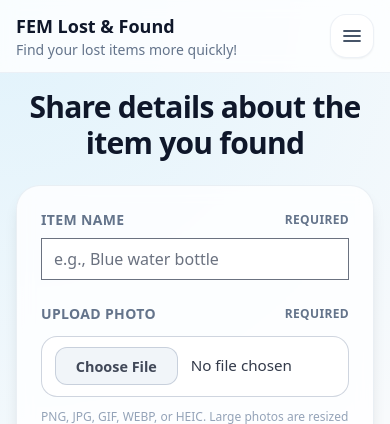
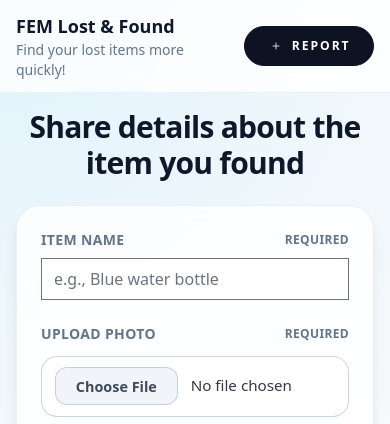
Before and after one commit to taemincode/lostfound, a Flask app: page /report in a window 390 px wide. Shown: the top 424 px of the page. Run offline with Flask 3, Linux system fonts and the light colour scheme; some libraries are stand-ins or nearby versions.

Commit message:
Enhance navigation with new report button styling, improve mobile layout, and streamline JavaScript for better performance

```diff
--- a/static/style.css
+++ b/static/style.css
@@ -197,6 +197,82 @@ body {
   outline: none;
 }
 
+.nav-link--active {
+  color: #2554d0;
+  background: rgba(47, 109, 251, 0.16);
+  box-shadow: 0 14px 34px -28px rgba(47, 109, 251, 0.45);
+}
+
+.nav-actions {
+  display: inline-flex;
+  align-items: center;
+  justify-content: flex-end;
+  gap: 0.75rem;
+  margin-left: auto;
+}
+
+.nav-report {
+  display: inline-flex;
+  align-items: center;
+  justify-content: center;
+  gap: 0.4rem;
+  padding: 0.6rem 1.45rem;
+  border-radius: 999px;
+  border: 1px solid #0d1322;
+  background: #11192c;
+  color: #ffffff;
+  font-size: 0.78rem;
+  font-weight: 600;
+  letter-spacing: 0.18em;
+  text-transform: uppercase;
+  text-decoration: none;
+  box-shadow: 0 20px 44px -28px rgba(17, 25, 44, 0.6);
+  transition: transform 0.25s ease, box-shadow 0.25s ease, background 0.25s ease, border-color 0.25s ease, color 0.25s ease;
+}
+
+.nav-report--active {
+  background: #0d1322;
+  border-color: #0d1322;
+  box-shadow: 0 24px 52px -30px rgba(13, 19, 34, 0.65);
+}
+
+.nav-report:hover,
+.nav-report:focus-visible {
+  transform: translateY(-2px);
+  background: #0d1322;
+  border-color: #0d1322;
+  box-shadow: 0 26px 56px -28px rgba(13, 19, 34, 0.6);
+  outline: none;
+}
+
+.nav-report:hover .nav-report__icon,
+.nav-report:focus-visible .nav-report__icon {
+  transform: translateY(-1px);
+}
+
+.nav-report__icon {
+  display: inline-flex;
+  align-items: center;
+  justify-content: center;
+  width: 18px;
+  height: 18px;
+  border-radius: 0;
+  background: transparent;
+  border: 0;
+  transition: transform 0.25s ease;
+}
+
+.nav-report__icon svg {
+  width: 12px;
+  height: 12px;
+  stroke: currentColor;
+}
+
+.nav-report__label {
+  position: relative;
+  z-index: 1;
+}
+
 .nav-pill {
   min-width: 0;
   padding: 0.55rem 1.5rem;
@@ -211,11 +287,6 @@ body {
   color: #ffffff;
   border-color: #0d1322;
   box-shadow: 0 24px 54px -30px rgba(13, 19, 34, 0.65);
-}
-
-.mobile-nav-panel .nav-pill {
-  width: 100%;
-  justify-content: center;
 }
 
 .status-toggle {
@@ -356,6 +427,31 @@ body {
   .claim-pill__icon svg {
     width: 12px;
     height: 12px;
+  }
+}
+
+@media (max-width: 640px) {
+  .nav-actions {
+    gap: 0.5rem;
+    padding: 0;
+  }
+
+  .nav-report {
+    width: 100%;
+    justify-content: center;
+    padding: 0.62rem 1.4rem;
+    font-size: 0.76rem;
+    letter-spacing: 0.16em;
+  }
+
+  .nav-report__icon {
+    width: 18px;
+    height: 18px;
+  }
+
+  .nav-report__icon svg {
+    width: 10px;
+    height: 10px;
   }
 }
 
--- a/templates/layout.html
+++ b/templates/layout.html
@@ -46,25 +46,20 @@
               <span class="text-sm font-medium text-slate-500">Find your lost items more quickly!</span>
             </span>
           </a>
-          <div class="flex items-center gap-2 md:hidden">
-            <button type="button" class="inline-flex h-11 w-11 items-center justify-center rounded-2xl border border-slate-200/60 bg-white text-slate-600 shadow-sm transition hover:border-primary-200 hover:text-primary-600 focus-visible:outline-none focus-visible:ring-2 focus-visible:ring-primary-400" id="navToggle" aria-expanded="false" aria-controls="primaryNavigation" aria-label="Toggle navigation">
-              <svg class="h-6 w-6" viewBox="0 0 24 24" fill="none" stroke="currentColor" stroke-width="1.8" stroke-linecap="round" stroke-linejoin="round" aria-hidden="true">
-                <path d="M4 7h16M4 12h16M4 17h16" />
-              </svg>
-            </button>
-          </div>
-          <nav id="primaryNavigation" class="hidden flex-1 items-center justify-end gap-6 text-sm font-medium md:flex">
-            <a href="{{ url_for('index') }}" class="nav-link">Home</a>
-            <div class="hidden items-center gap-2 md:flex">
-              <a href="{{ url_for('report') }}" class="status-pill status-pill--active nav-pill" aria-label="Submit a new report">Report</a>
-            </div>
+          {% set current_endpoint = request.endpoint or '' %}
+          {% set on_report = current_endpoint == 'report' %}
+          <nav id="primaryNavigation" class="nav-actions">
+            <a href="{{ url_for('report') }}" class="nav-report{% if on_report %} nav-report--active{% endif %}" aria-label="Submit a new report"{% if on_report %} aria-current="page"{% endif %}>
+              <span class="nav-report__icon" aria-hidden="true">
+                <svg viewBox="0 0 20 20" fill="none" stroke="currentColor" stroke-width="1.6" stroke-linecap="round" stroke-linejoin="round">
+                  <path d="M10 4v12" />
+                  <path d="M4 10h12" />
+                </svg>
+              </span>
+              <span class="nav-report__label">Report</span>
+            </a>
           </nav>
         </div>
-        <div id="mobileNavPanel" class="mx-4 mb-3 hidden flex-col gap-2 rounded-2xl border border-slate-200/70 bg-white/95 p-3 text-sm font-medium shadow-lg shadow-primary-500/5 transition md:hidden" data-open="false" hidden aria-hidden="true">
-          <a href="{{ url_for('index') }}" class="nav-link">Home</a>
-          <a href="{{ url_for('report') }}" class="status-pill status-pill--active nav-pill" aria-label="Submit a new report">Report</a>
-        </div>
-        <div id="mobileNavBackdrop" class="fixed inset-0 z-30 hidden bg-slate-900/30 opacity-0 backdrop-blur-sm transition-opacity duration-200 md:hidden" hidden aria-hidden="true"></div>
       </header>
 
       <main class="flex-1">
@@ -119,51 +114,7 @@
     <script src="{{ url_for('static', filename='script.js') }}" defer></script>
     <script>
       (function () {
-        const navToggle = document.getElementById('navToggle');
-        const navPanel = document.getElementById('mobileNavPanel');
-        const navBackdrop = document.getElementById('mobileNavBackdrop');
-        const navLinks = navPanel ? navPanel.querySelectorAll('a[href]') : [];
         const toastContainer = document.getElementById('flashMessages');
-
-        const setNavState = (nextOpen) => {
-          if (!navPanel || !navToggle) return;
-          const isOpen = Boolean(nextOpen);
-          navPanel.dataset.open = String(isOpen);
-          navToggle.setAttribute('aria-expanded', String(isOpen));
-          navPanel.classList.toggle('hidden', !isOpen);
-          navPanel.toggleAttribute('hidden', !isOpen);
-          navPanel.setAttribute('aria-hidden', String(!isOpen));
-
-          if (navBackdrop) {
-            navBackdrop.dataset.open = String(isOpen);
-            navBackdrop.classList.toggle('hidden', !isOpen);
-            navBackdrop.toggleAttribute('hidden', !isOpen);
-            navBackdrop.setAttribute('aria-hidden', String(!isOpen));
-          }
-        };
-
-        const toggleNav = () => {
-          if (!navPanel) return;
-          const nextOpen = navPanel.dataset.open !== 'true';
-          setNavState(nextOpen);
-        };
-
-        if (navPanel) {
-          setNavState(navPanel.dataset.open === 'true');
-        }
-
-        navToggle?.addEventListener('click', (event) => {
-          event.preventDefault();
-          toggleNav();
-        });
-
-        navBackdrop?.addEventListener('click', () => setNavState(false));
-
-        navLinks.forEach((link) => link.addEventListener('click', () => {
-          if (navPanel?.dataset.open === 'true') {
-            setNavState(false);
-          }
-        }));
 
         if (toastContainer) {
           const toasts = toastContainer.querySelectorAll('[data-toast]');
```
